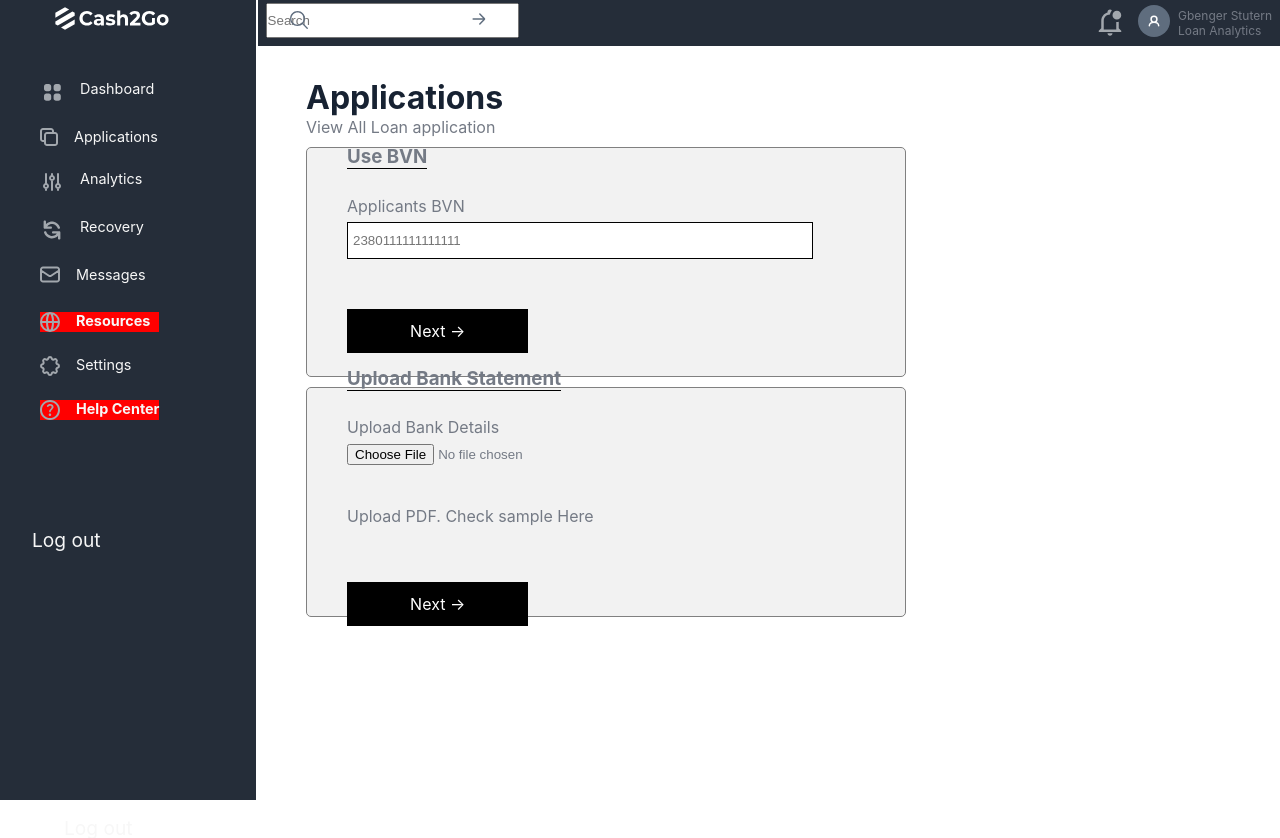
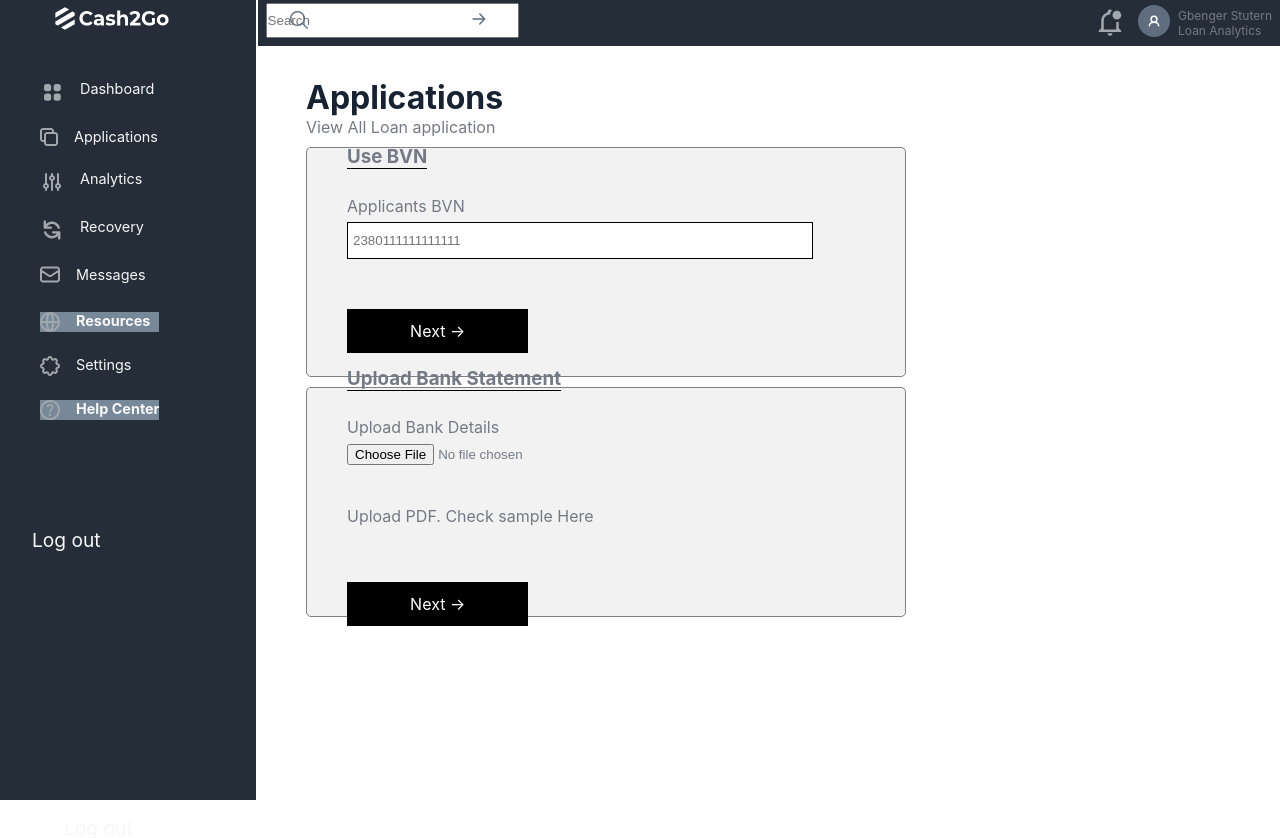
Before and after one commit to joyibeh93/Cash2go-loan-app, a React (Create React App) app: page /bvn in a window 1280 px wide. Built offline with nearby package versions, Linux system fonts and the light colour scheme; the HTML template or start-up script is replaced by a standard one.

Commit message:
sidebar changes

```diff
--- a/src/Styles/sidebar.css
+++ b/src/Styles/sidebar.css
@@ -120,7 +120,7 @@
 
 
 .links.active {
-  background-color: red;
+  background-color: lightslategray;
   color: #000;
   font-weight: bold;
 }
```
